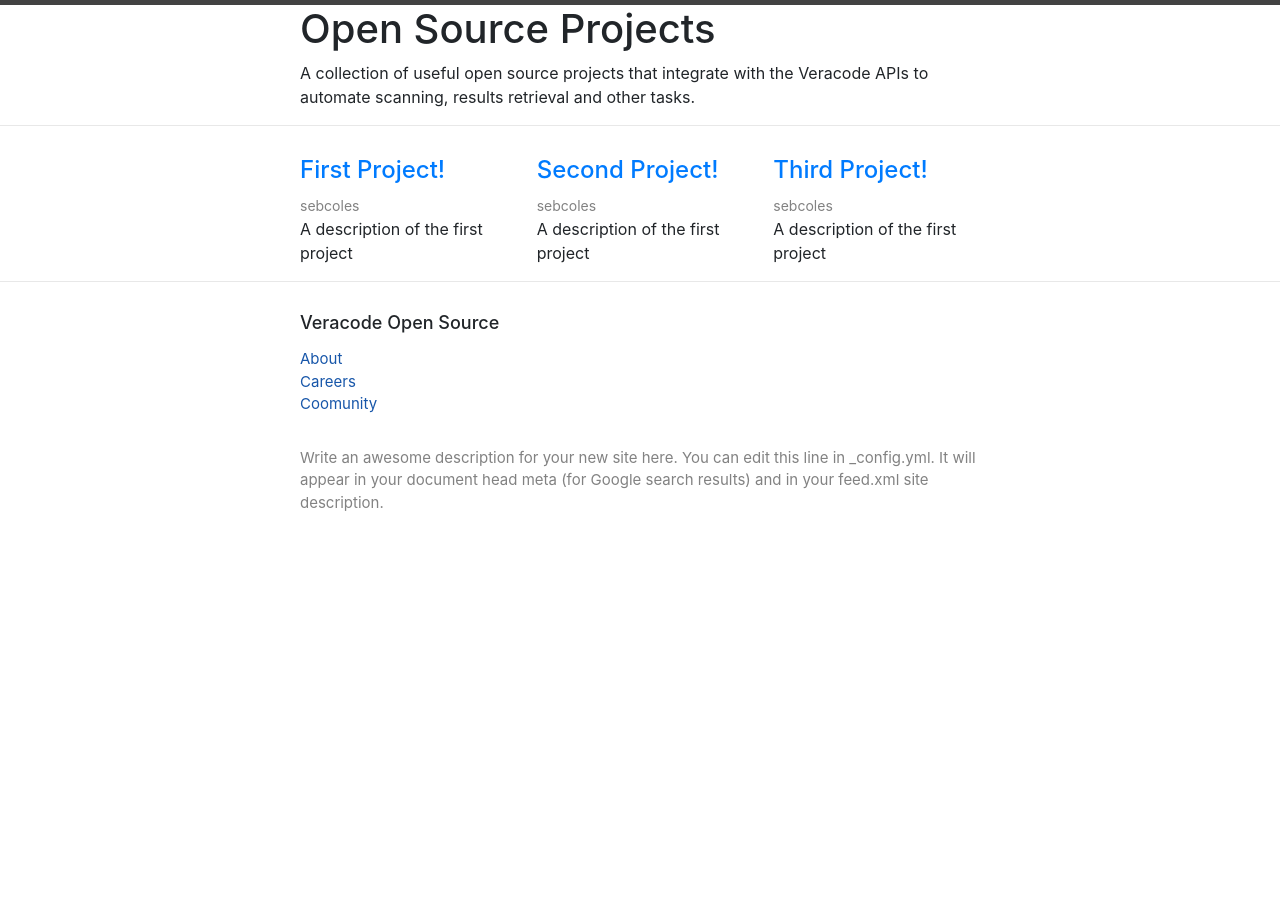
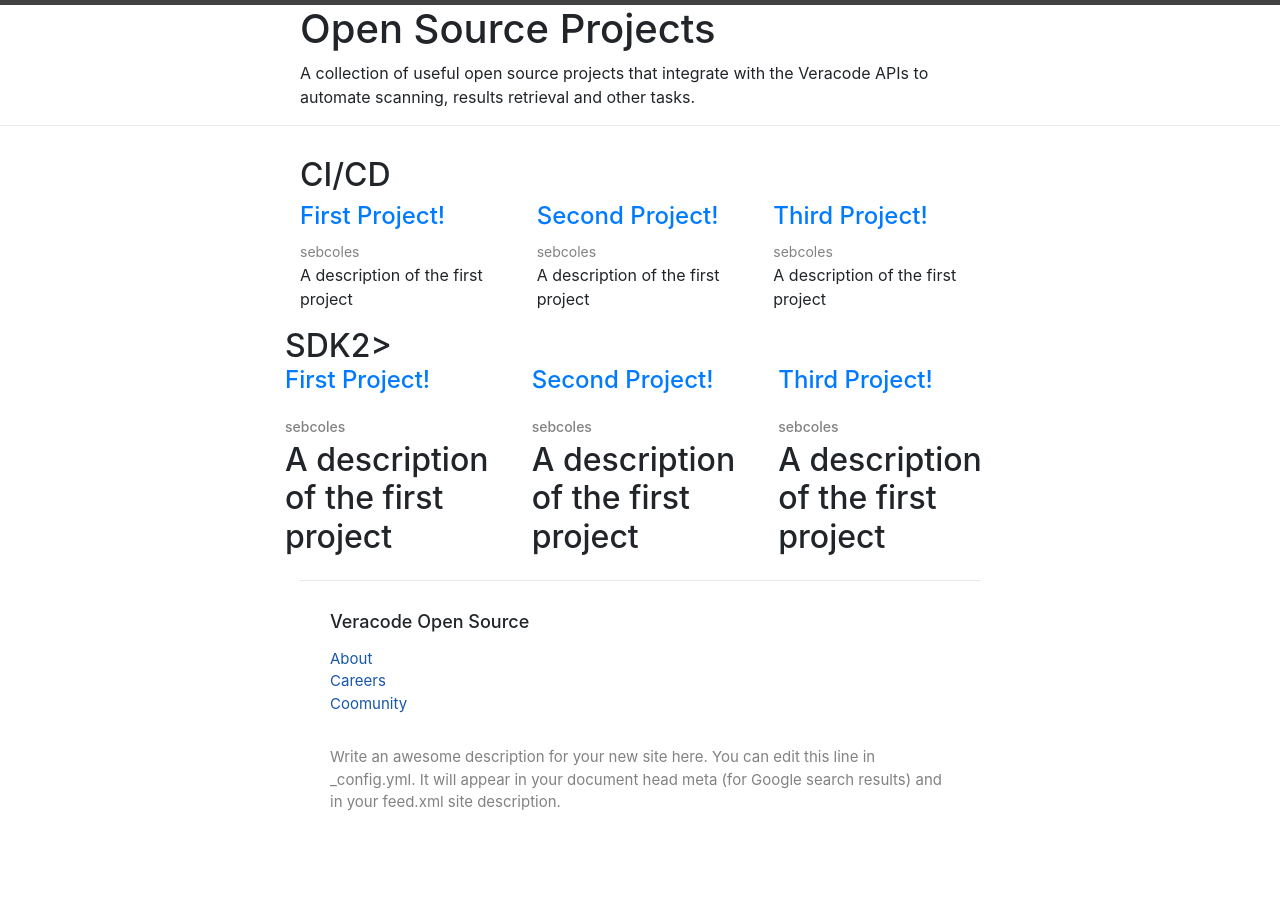
Before and after one commit to sebcoles/sebcoles.github.io, a Jekyll site: the page built from index.html, in a window 1280 px wide. Built offline with Jekyll 4.4.1, drawn with Linux system fonts in a browser that asks for light colours.

Commit message:
Update index.html

```diff
--- a/index.html
+++ b/index.html
@@ -3,6 +3,42 @@
 ---
 
 <div class="home">
+
+  <h2>CI/CD</h2>
+
+{% capture n  %}{{ site.projects | size | divided_by:3}}{% endcapture %}
+{% capture m %} {{ n | times:2 }}{% endcapture %}
+
+<div class="row">
+  <div class="col-md-4">
+    {% for project in site.projects limit:n %}
+        <h2>
+          <a class="post-link" href="{{ project.repolink }}">{{ project.title }}</a>
+        </h2>
+        <span class="post-meta">{{ project.author }}</span>
+        <p>{{ project.description }}</p>
+    {% endfor %}
+  </div>
+    <div class="col-md-4">
+    {% for project in site.projects limit:n offset:n%}
+        <h2>
+          <a class="post-link" href="{{ project.repolink }}">{{ project.title }}</a>
+        </h2>
+        <span class="post-meta">{{ project.author }}</span>
+        <p>{{ project.description }}</p>
+    {% endfor %}
+  </div>
+    <div class="col-md-4">
+    {% for project in site.projects limit:n offset:m%}
+        <h2>
+          <a class="post-link" href="{{ project.repolink }}">{{ project.title }}</a>
+        </h2>
+        <span class="post-meta">{{ project.author }}</span>
+        <p>{{ project.description }}</p>
+    {% endfor %}
+  </div>
+
+    <h2>SDK2>
 
 {% capture n  %}{{ site.projects | size | divided_by:3}}{% endcapture %}
 {% capture m %} {{ n | times:2 }}{% endcapture %}
```
